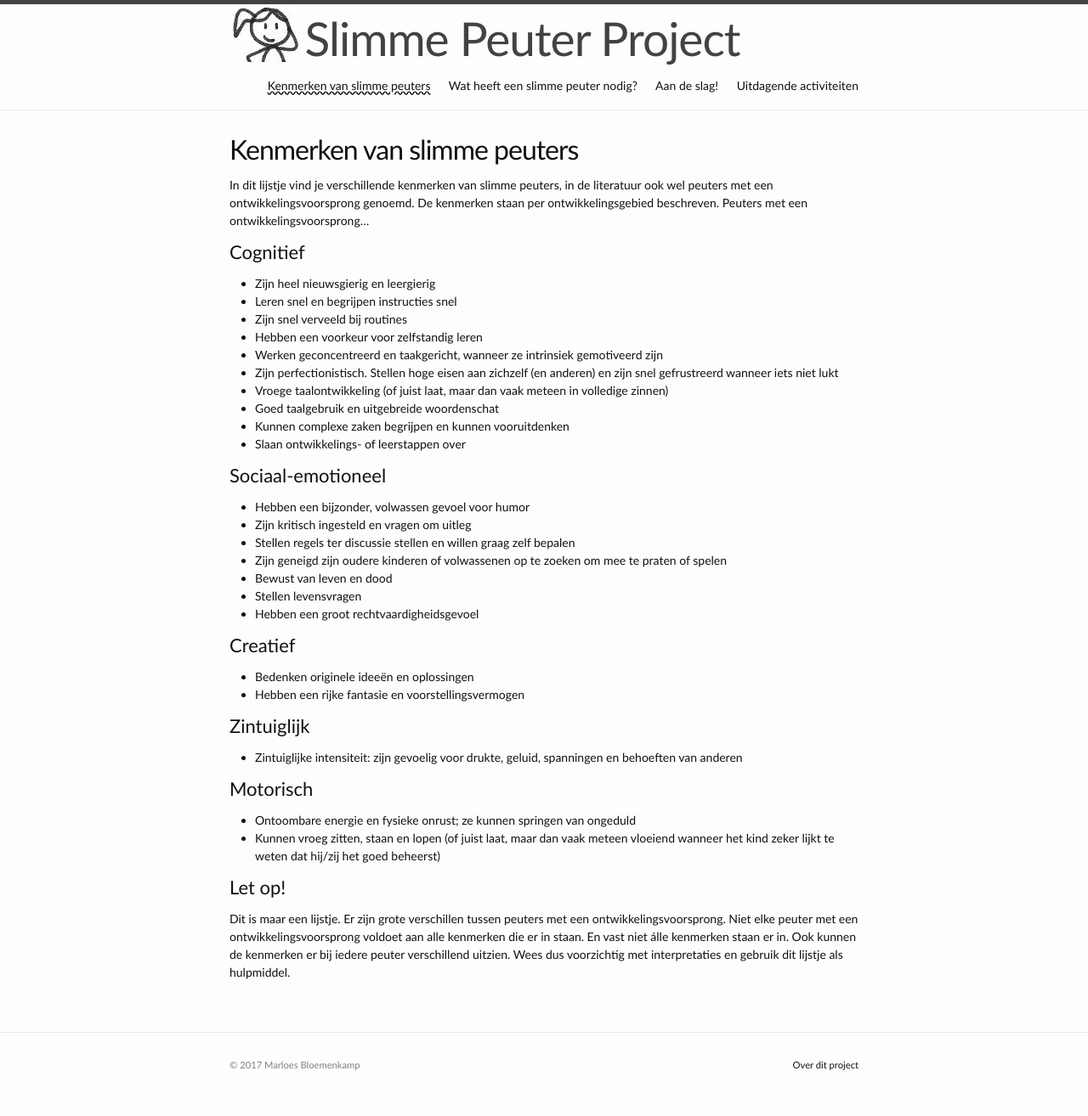
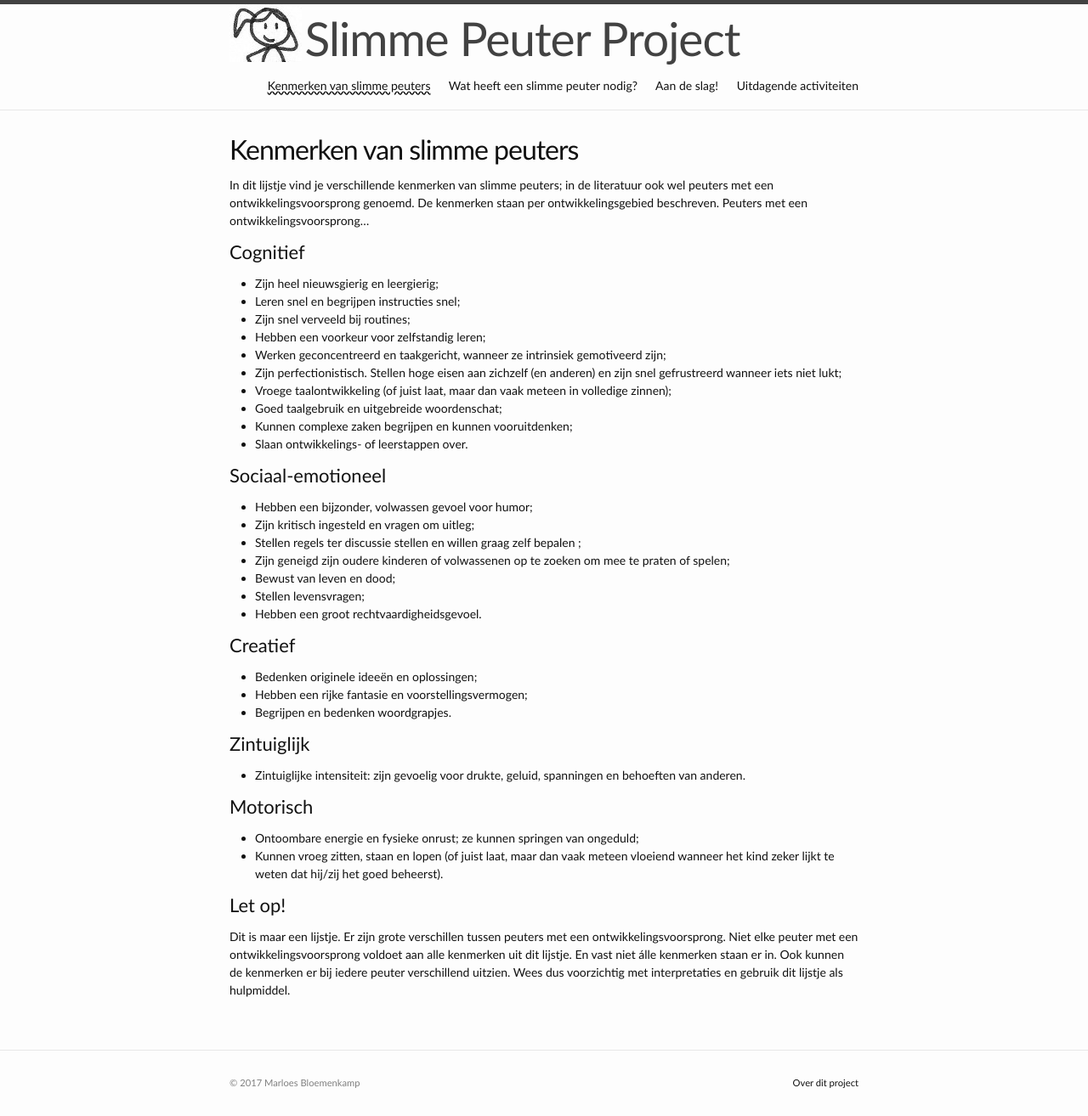
Before and after one commit to marloesbloemenkamp/marloesbloemenkamp.github.io, a Jekyll site: the page built from kenmerken.md, in a window 1280 px wide. Shown: the whole page at 85% size. Built offline with Jekyll 4.4.1, drawn with Linux system fonts in a browser that asks for light colours; before the commit the page ends 1293 px from its top, so only the background shows below that.

Commit message:
Update kenmerken, interpunctie en let op

```diff
--- a/kenmerken.md
+++ b/kenmerken.md
@@ -7,42 +7,42 @@ parent: index
 published: true
 ---
 
-In dit lijstje vind je verschillende kenmerken van slimme peuters, in de literatuur ook wel peuters met een ontwikkelingsvoorsprong genoemd. De kenmerken staan per ontwikkelingsgebied beschreven. Peuters met een ontwikkelingsvoorsprong...
+In dit lijstje vind je verschillende kenmerken van slimme peuters; in de literatuur ook wel peuters met een ontwikkelingsvoorsprong genoemd. De kenmerken staan per ontwikkelingsgebied beschreven. Peuters met een ontwikkelingsvoorsprong...
 
 ## Cognitief
-* Zijn heel nieuwsgierig en leergierig
-* Leren snel en begrijpen instructies snel
-* Zijn snel verveeld bij routines
-* Hebben een voorkeur voor zelfstandig leren
-* Werken geconcentreerd en taakgericht, wanneer ze intrinsiek gemotiveerd zijn
-* Zijn perfectionistisch. Stellen hoge eisen aan zichzelf (en anderen) en zijn snel gefrustreerd wanneer iets niet lukt
-* Vroege taalontwikkeling (of juist laat, maar dan vaak meteen in volledige zinnen)
-* Goed taalgebruik en uitgebreide woordenschat
-* Kunnen complexe zaken begrijpen en kunnen vooruitdenken
-* Slaan ontwikkelings- of leerstappen over
+* Zijn heel nieuwsgierig en leergierig;
+* Leren snel en begrijpen instructies snel;
+* Zijn snel verveeld bij routines;
+* Hebben een voorkeur voor zelfstandig leren;
+* Werken geconcentreerd en taakgericht, wanneer ze intrinsiek gemotiveerd zijn;
+* Zijn perfectionistisch. Stellen hoge eisen aan zichzelf (en anderen) en zijn snel gefrustreerd wanneer iets niet lukt;
+* Vroege taalontwikkeling (of juist laat, maar dan vaak meteen in volledige zinnen);
+* Goed taalgebruik en uitgebreide woordenschat;
+* Kunnen complexe zaken begrijpen en kunnen vooruitdenken;
+* Slaan ontwikkelings- of leerstappen over.
 
 ## Sociaal-emotioneel
-* Hebben een bijzonder, volwassen gevoel voor humor
-* Zijn kritisch ingesteld en vragen om uitleg
-* Stellen regels ter discussie stellen en willen graag zelf bepalen
-* Zijn geneigd zijn oudere kinderen of volwassenen op te zoeken om mee te praten of spelen
-* Bewust van leven en dood
-* Stellen levensvragen
-* Hebben een groot rechtvaardigheidsgevoel
+* Hebben een bijzonder, volwassen gevoel voor humor;
+* Zijn kritisch ingesteld en vragen om uitleg;
+* Stellen regels ter discussie stellen en willen graag zelf bepalen ;
+* Zijn geneigd zijn oudere kinderen of volwassenen op te zoeken om mee te praten of spelen;
+* Bewust van leven en dood;
+* Stellen levensvragen;
+* Hebben een groot rechtvaardigheidsgevoel.
 
 ## Creatief
-* Bedenken originele ideeën en oplossingen
-* Hebben een rijke fantasie en voorstellingsvermogen
+* Bedenken originele ideeën en oplossingen;
+* Hebben een rijke fantasie en voorstellingsvermogen;
+* Begrijpen en bedenken woordgrapjes.
 
 ## Zintuiglijk
-* Zintuiglijke intensiteit: zijn gevoelig voor drukte, geluid, spanningen en behoeften van anderen
+* Zintuiglijke intensiteit: zijn gevoelig voor drukte, geluid, spanningen en behoeften van anderen.
 
 ## Motorisch
-* Ontoombare energie en fysieke onrust; ze kunnen springen van ongeduld
-* Kunnen vroeg zitten, staan en lopen (of juist laat, maar dan vaak meteen vloeiend wanneer het kind zeker lijkt te weten dat hij/zij het goed beheerst)
+* Ontoombare energie en fysieke onrust; ze kunnen springen van ongeduld;
+* Kunnen vroeg zitten, staan en lopen (of juist laat, maar dan vaak meteen vloeiend wanneer het kind zeker lijkt te weten dat hij/zij het goed beheerst).
 
 ## Let op!
-Dit is maar een lijstje. Er zijn grote verschillen tussen peuters met een ontwikkelingsvoorsprong.
-Niet elke peuter met een ontwikkelingsvoorsprong voldoet aan alle kenmerken die er in staan.
+Dit is maar een lijstje. Er zijn grote verschillen tussen peuters met een ontwikkelingsvoorsprong. Niet elke peuter met een ontwikkelingsvoorsprong voldoet aan alle kenmerken uit dit lijstje.
 En vast niet álle kenmerken staan er in. Ook kunnen de kenmerken er bij iedere peuter verschillend uitzien.
 Wees dus voorzichtig met interpretaties en gebruik dit lijstje als hulpmiddel.
```
